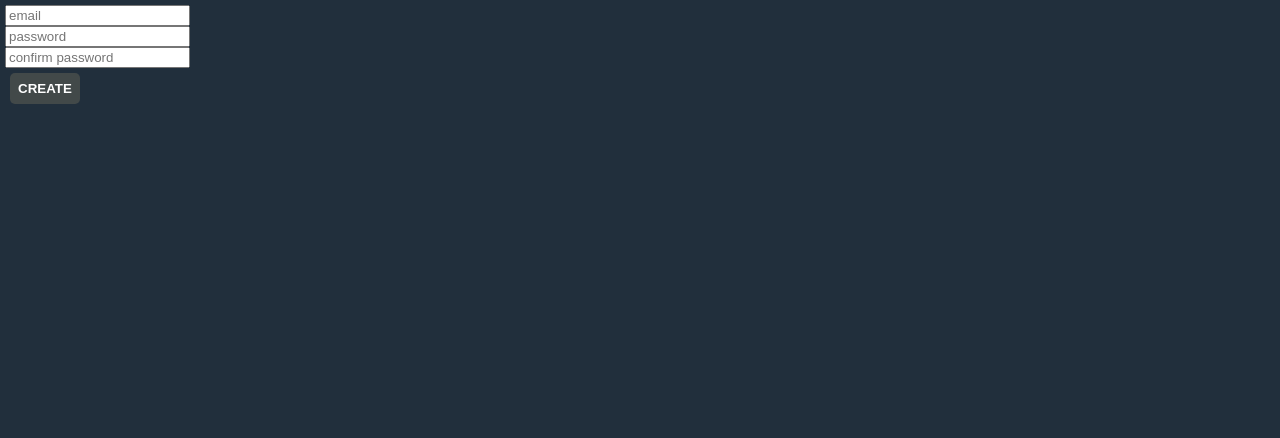
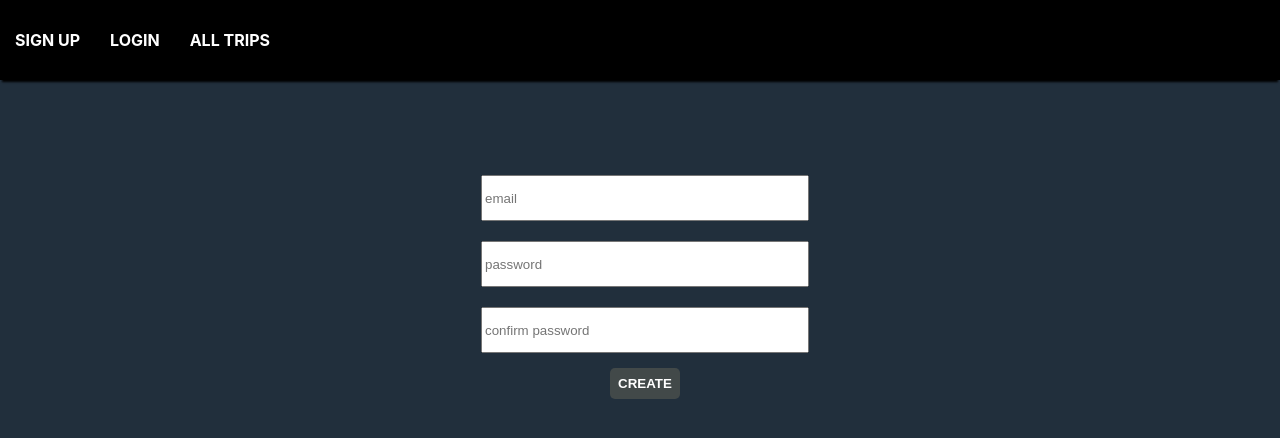
Before and after one commit to luongt13/weTinerary, a React (Create React App) app in the folder client/: page /signup in a window 1280 px wide. Shown: the top 438 px of the page. Built offline with nearby package versions, Linux system fonts and the light colour scheme; no server answers; sample sign-in values are in the browser's storage.

Commit message:
fixing issue with list

```diff
--- a/client/src/App.js
+++ b/client/src/App.js
@@ -6,12 +6,15 @@ import Login from "./components/Login/Login.jsx"
 import TripList from "./components/TripList/TripList.jsx"
 import TripDetails from "./components/TripDetails/TripDetails.jsx"
 import CreateTrip from "./components/CreateTrip/CreateTrip.jsx"
-import CreateDay from "./components/CreateDay/CreateDay.jsx"
+// import CreateDay from "./components/CreateDay/CreateDay.jsx"
 import {verifyUser} from "./services/auth.js"
+import {useHistory} from "react-router-dom"
+
 import './App.css';
 
 function App() {
   const [currentUser, setCurrentUser] = useState(null)
+  let history = useHistory()
 
   useEffect(() => {
     verify()
@@ -20,6 +23,8 @@ function App() {
   async function verify() {
     let user = await verifyUser()
     setCurrentUser(user)
+    history.push("/")
+
   }
   return (
     <div className="App">
@@ -40,7 +45,7 @@ function App() {
         <CreateTrip />
       </Route> */}
       <Route path="/my-trips">
-        <TripList/>
+        <TripList currentUser={currentUser}/>
       </Route>
       <Route exact path="/">
         <TripList/>
--- /dev/null
+++ b/client/src/components/Login/Login.css
@@ -0,0 +1,13 @@
+.user-form {
+    width: 100%;
+    display: flex;
+    flex-direction: column;
+    align-items: center;
+    margin-top: 80px;
+}
+
+.user-form > input[type=email], input[type=password] {
+    width: 25%;
+    margin: 10px;
+    height: 40px;
+}
--- a/client/src/components/Login/Login.jsx
+++ b/client/src/components/Login/Login.jsx
@@ -1,9 +1,9 @@
 import {useState} from 'react'
 import {loginUser} from "../../services/auth"
+import "./Login.css"
 
 export default function Login(props) {
     const [form, setForm] = useState({})
-
     function handleChange(event) {
         let {name, value} = event.target
         setForm((prevState) => ({
@@ -18,7 +18,7 @@ export default function Login(props) {
         props.verify()
     }
     return (
-    <form onChange={handleChange} onSubmit={handleSubmit}>
+    <form className="user-form" onChange={handleChange} onSubmit={handleSubmit}>
         <input name="email" type="email" placeholder="email" value={form.email}/>
         <input name="password" type="password" placeholder="password" value={form.password}/>
         <button type="submit">Login</button>
--- a/client/src/components/Nav/Nav.jsx
+++ b/client/src/components/Nav/Nav.jsx
@@ -17,16 +17,17 @@ export default function Nav(props) {
                 <Link to="/">All Trips</Link>
                 {/* <Link to="/create-trip">Add Trip</Link> */}
                 <Link to="/my-trips">My Trips </Link>
-
                 <button className="button" onClick={handleLogout}> <RiLogoutBoxRLine/> Logout</button>
             </div>
             )
         } else {
+            return (
             <div className="nav">
                 <Link to="signup">Sign Up</Link>
                 <Link to="login">Login</Link>
                 <Link to="/">All Trips</Link>
             </div>
+            )
         }
     }
 
--- a/client/src/components/Signup/SIgnup.jsx
+++ b/client/src/components/Signup/SIgnup.jsx
@@ -1,8 +1,10 @@
 import {useState} from 'react'
 import {registerUser} from "../../services/auth"
+import {useHistory} from "react-router-dom"
 
 export default function SignUp() {
     const [form, setForm] = useState({})
+    let history = useHistory()
 
     function handleChange(event) {
         let {name, value} = event.target
@@ -15,13 +17,14 @@ export default function SignUp() {
     async function handleSubmit(event) {
         event.preventDefault()
         await registerUser(form)
+        history.push("/login")
     }
 
     return (
-    <form onChange={handleChange} onSubmit={handleSubmit}>
+    <form className="user-form" onChange={handleChange} onSubmit={handleSubmit}>
         <input name="email" type="email" placeholder="email" value={form.email}/>
         <input name="password" type="password" placeholder="password" value={form.password}/>
-        <input name="password_confirmation" type="password" placeholder="confirm password" value={form.password}/>
+        <input name="password_confirmation" type="password" placeholder="confirm password" value={form.password_confirmation}/>
         <button type="submit">Create</button>
     </form>
     )
--- a/client/src/components/TripList/TripList.jsx
+++ b/client/src/components/TripList/TripList.jsx
@@ -8,20 +8,20 @@ import "./TripList.css"
 export default function TripList() {
     const [trips, setTrips] = useState([])
     const [createTrip, setCreateTrip] = useState(false)
-    let {url} = useParams()
-
+    // let params = useParams()
+// console.log(params)
     useEffect(() => {
         fetch()
     }, [])
 
     async function fetch() {
-        if (url === "my-trips") {
-            let data = await getUserTrips()
-            setTrips(data)
-        } else {
-            let data = await getAllTrips()
-            setTrips(data)
-        }
+        // if (url === "my-trips") {
+        //     let data = await getUserTrips()
+        //     setTrips(data)
+        // } else {
+        //     let data = await getAllTrips()
+        //     setTrips(data)
+        // }
     }
 
     return (
```
